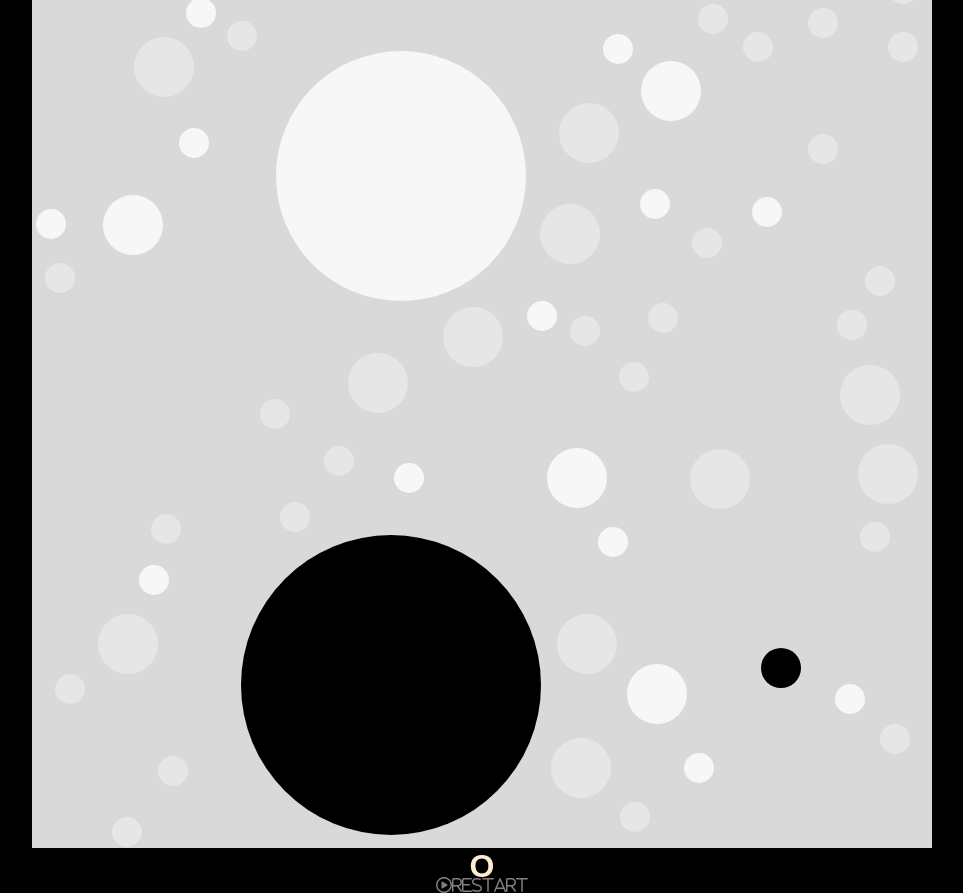
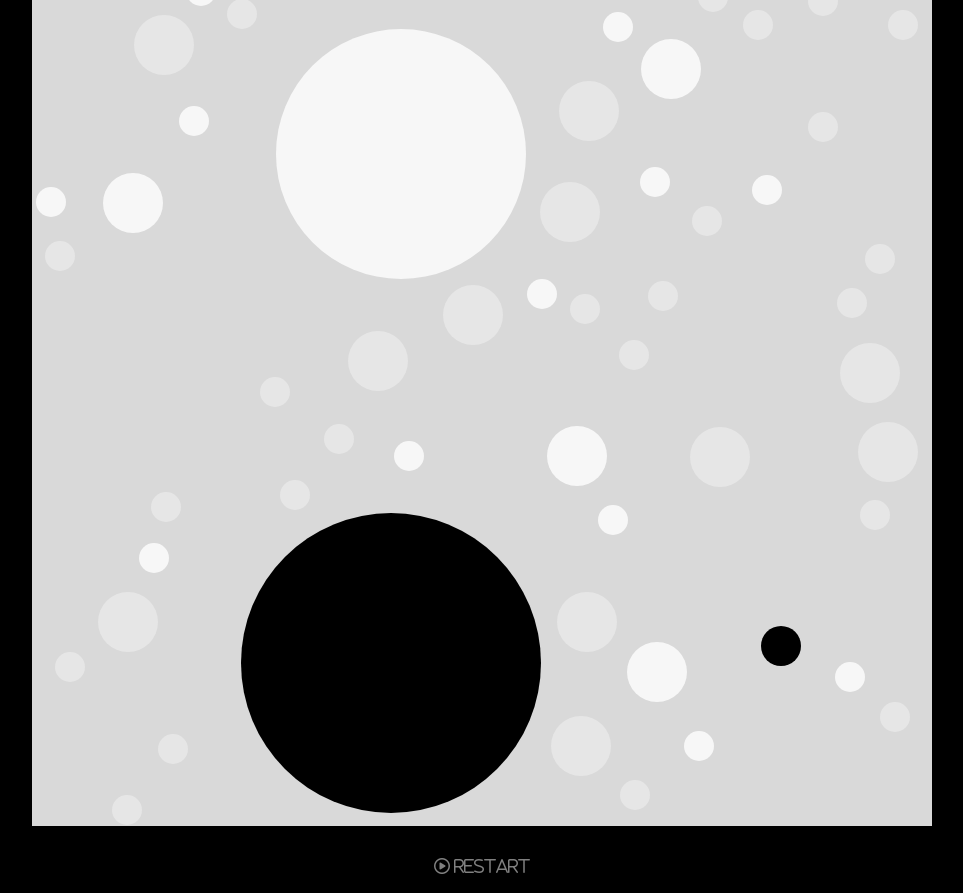
Before and after one commit to bfcxfm/Evol, a plain HTML site: page index.html in a window 1280 px wide. Shown: the whole page, without its empty margins (158-1121 px from the left). Drawn offline with Linux system fonts and the light colour scheme.

Commit message:
update popup msg

```diff
--- a/index.html
+++ b/index.html
@@ -11,8 +11,8 @@
 </head>
 <body>
     <canvas class="canvas" id="canvas"></canvas>
-    <h3>O</h3>
-    <button><i class="fa-regular fa-circle-play">Restart</i></button>
+    <h3></h3>
+    <button><i class="fa-regular fa-circle-play"> Restart</i></button>
 
 
 
--- a/script.js
+++ b/script.js
@@ -339,13 +339,11 @@ function animate(step) {
     // If player is the biggest
     if (playerIsBiggest) {
         drawWinPopup();
-        message.innerHTML = 'YOU WIN';
     }
 
     // If player is the smallest
     if (playerIsSmallest) {
         drawLosePopup()
-        message.innerHTML = 'YOU LOSE';
     }
 
 
--- a/style.css
+++ b/style.css
@@ -23,7 +23,7 @@ h3{
   body > button {
     display: flex;
     justify-content: flex-end;
-    margin: -5vmin;
+    margin: 0vmin;
     padding: 0vmin;
     border: 0vmin;
     background-color: transparent;
```
